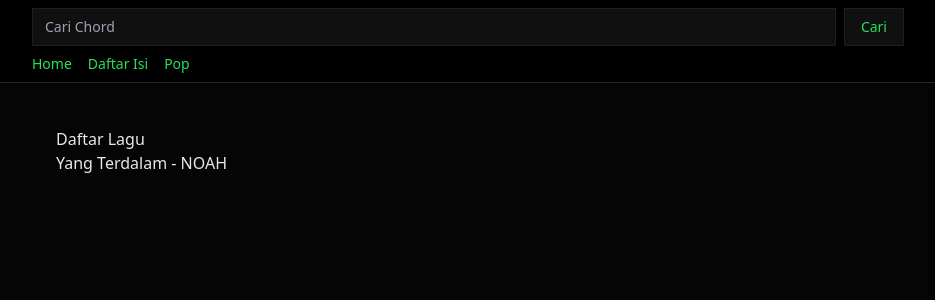
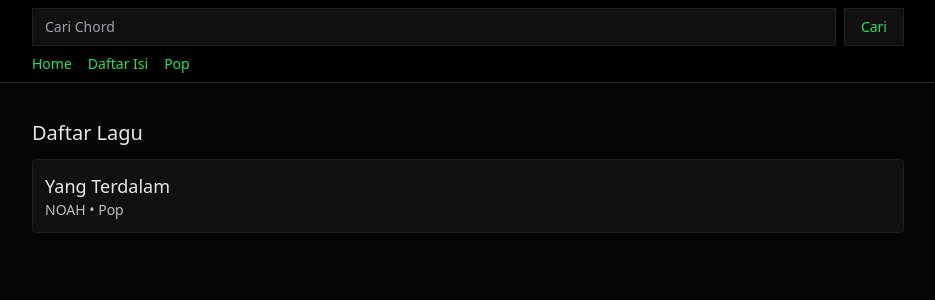
Before and after one commit to basyayev122/Chordhub, a Next.js app: page / in a window 1280 px wide. Shown: the top 300 px of the page, without its empty margins (172-1107 px from the left). Built offline with nearby package versions, Linux system fonts and the light colour scheme.

Commit message:
Update page.tsx

```diff
--- a/app/page.tsx
+++ b/app/page.tsx
@@ -1,16 +1,22 @@
 import songs from "../data/songs.json";
+import Link from "next/link";
 
 export default function Home() {
   return (
-    <main style={{ padding: 24 }}>
-      <h1>Daftar Lagu</h1>
-      <ul>
+    <main className="py-4">
+      <h1 className="text-xl mb-3">Daftar Lagu</h1>
+      <div className="space-y-3">
         {songs.map((song) => (
-          <li key={song.id}>
-            {song.title} - {song.artist}
-          </li>
+          <Link
+            key={song.id}
+            href={`/chord/${song.slug}`}
+            className="block panel p-3 rounded"
+          >
+            <div className="text-lg">{song.title}</div>
+            <div className="text-sm opacity-80">{song.artist} • {song.category}</div>
+          </Link>
         ))}
-      </ul>
+      </div>
     </main>
   );
 }
```
